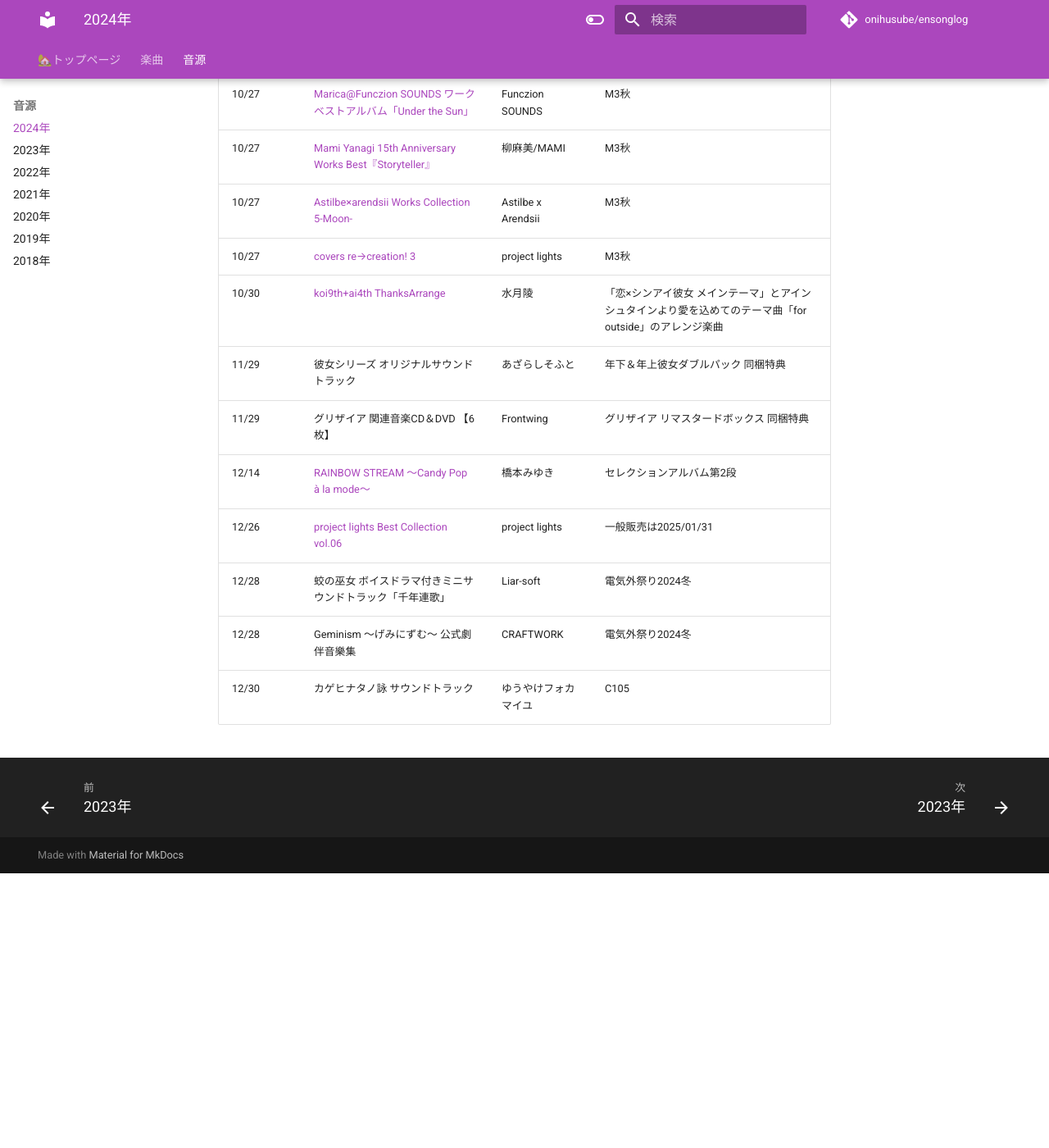
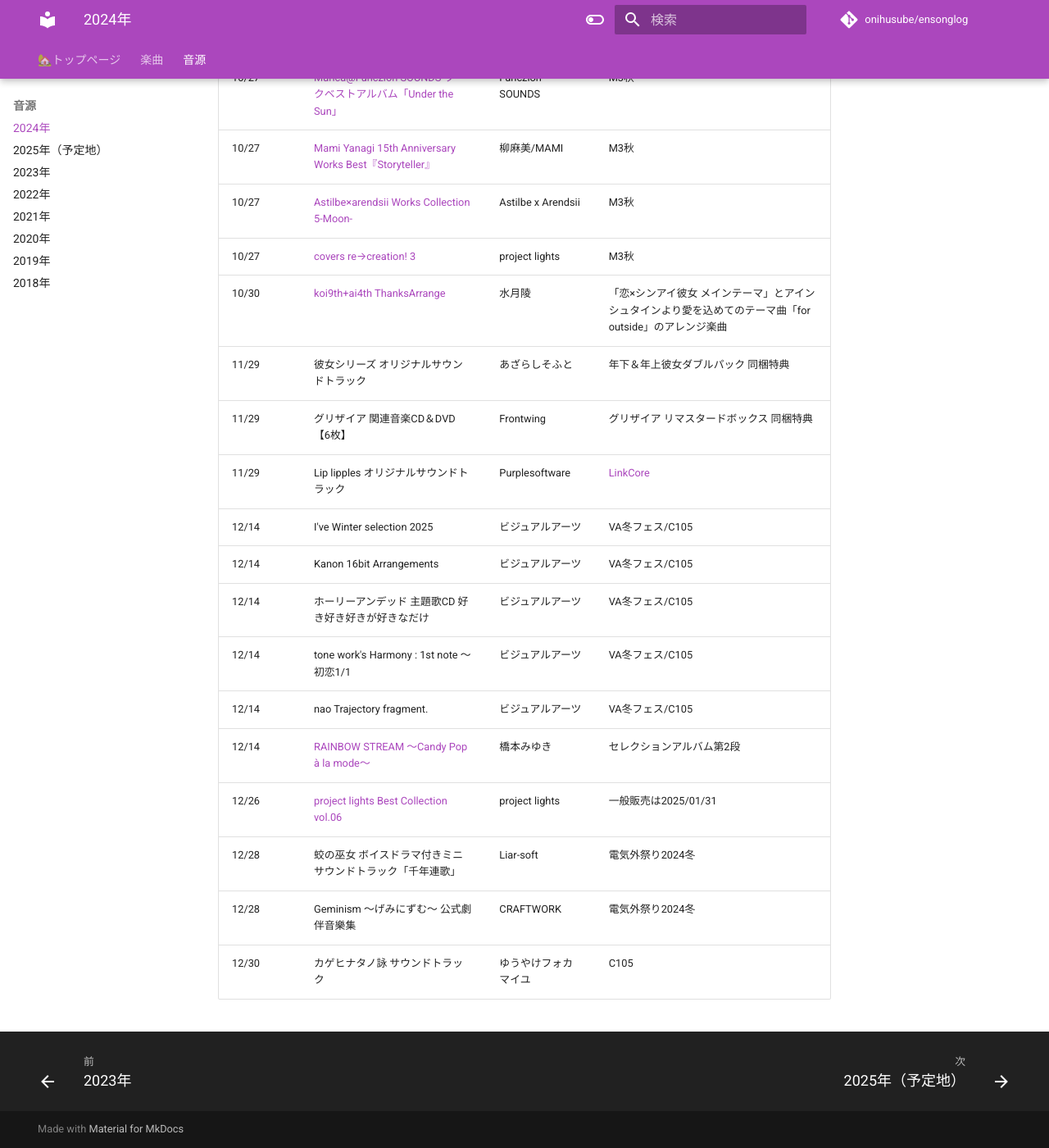
Before and after one commit to onihusube/ensonglog, an MkDocs documentation site: the page built from docs/2024/音源.md, in a window 1280 px wide and 1400 px high, scrolled down 1211 px. Shown: the whole window at 82% size. Built offline with MkDocs 1.6.1 and Material for MkDocs 9.7.7, drawn with Linux system fonts in a browser that asks for light colours; comment, search, counter and statistics services are not loaded; before the commit the page ends 2276 px from its top, so only the background shows below that.

Commit message:
音源情報いくつか追記

```diff
--- a/docs/2024/音源.md
+++ b/docs/2024/音源.md
@@ -29,6 +29,12 @@
 | 10/30 | [koi9th+ai4th ThanksArrange](https://kiyomizutsuki.booth.pm/items/6241220) | 水月陵 | 「恋×シンアイ彼女 メインテーマ」とアインシュタインより愛を込めてのテーマ曲「for outside」のアレンジ楽曲 |
 | 11/29 | 彼女シリーズ オリジナルサウンドトラック | あざらしそふと | 年下＆年上彼女ダブルパック 同梱特典 |
 | 11/29 | グリザイア 関連音楽CD＆DVD 【6枚】 | Frontwing | グリザイア リマスタードボックス 同梱特典 |
+| 11/29 | Lip lipples オリジナルサウンドトラック | Purplesoftware | [LinkCore](https://linkco.re/n7hb0uYM) |
+| 12/14 | I've Winter selection 2025 | ビジュアルアーツ | VA冬フェス/C105 |
+| 12/14 | Kanon 16bit Arrangements | ビジュアルアーツ | VA冬フェス/C105 |
+| 12/14 | ホーリーアンデッド 主題歌CD 好き好き好きが好きなだけ | ビジュアルアーツ | VA冬フェス/C105 |
+| 12/14 | tone work's Harmony : 1st note ～初恋1/1 | ビジュアルアーツ | VA冬フェス/C105 |
+| 12/14 | nao Trajectory fragment. | ビジュアルアーツ | VA冬フェス/C105 |
 | 12/14 | [RAINBOW STREAM ～Candy Pop à la mode～](./%E9%9F%B3%E6%BA%90%E5%80%8B%E5%88%A5/RAINBOW%20STREAM.md) | 橋本みゆき | セレクションアルバム第2段 |
 | 12/26 | [project lights Best Collection vol.06](./%E9%9F%B3%E6%BA%90%E5%80%8B%E5%88%A5/project%20lights%20Best%20Collection%20vol.06.md) | project lights | 一般販売は2025/01/31 |
 | 12/28 | 蛟の巫女 ボイスドラマ付きミニサウンドトラック「千年連歌」 | Liar-soft | 電気外祭り2024冬 |
--- a/mkdocs.yml
+++ b/mkdocs.yml
@@ -12,6 +12,7 @@
       - 2023年 : 2023/楽曲.md
     - 音源:
       - 2024年 : 2024/音源.md
+      - 2025年（予定地） : 2025/音源.md
       - 2023年 : 2023/音源.md
       - 2022年 : 2022/音源.md
       - 2021年 : 2021/音源.md
```
Also changed, not shown: docs/2024/楽曲.md (+3 -3 lines), docs/2025/音源.md (added, +11 -0 lines).
